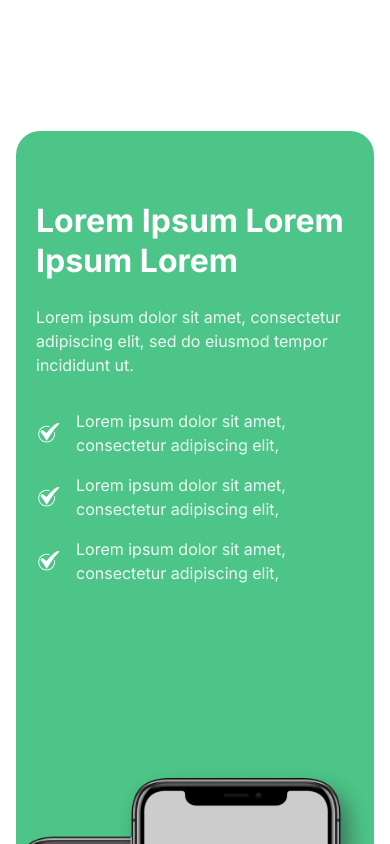
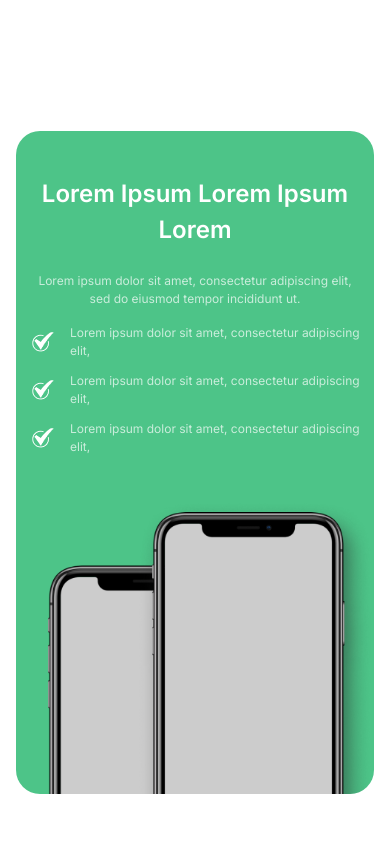
Before and after one commit to vikramkumartejani/snooker-web, a Next.js app: page / in a window 390 px wide. Shown: the part 2360-3204 px from the top of the page. Built offline with nearby package versions, Linux system fonts and the light colour scheme.

Commit message:
features section done

```diff
--- a/app/components/Features.js
+++ b/app/components/Features.js
@@ -9,22 +9,20 @@ export default function Features() {
   ];
 
   return (
-    <section className="px-4 sm:px-6 lg:px-8 py-20">
+    <section id="features" className="px-4 sm:px-6 lg:px-8 py-20">
       <div className="max-w-[1280px] mx-auto">
         <div className="bg-[#4DC488] rounded-[24px] overflow-hidden relative">
-          <div className="grid md:grid-cols-2 gap-8 items-end">
+          <div className="grid md:grid-cols-2 xl:gap-[55px] md:gap-4 items-end">
             {/* Content */}
-            <div className="text-white z-10 ps-[20px] md:ps-[40px] lg:ps-[80px] py-[70px]">
-              <h2 className="text-[32px] md:text-[48px] font-bold leading-tight mb-6">
-                Lorem Ipsum Lorem
-                <br />
-                Ipsum Lorem
+            <div className="text-white z-10 ps-[14px] sm:ps-[20px] md:ps-[40px] lg:ps-[80px] md:pe-0 pe-[14px] sm:pe-[20px] md:py-[70px] py-[45px]">
+              <h2 className="text-[24px] md:text-[32px] xl:text-[40px] font-[600] md:text-left text-center md:leading-[40px] xl:leading-[48.41px] mb-[24px]">
+                Lorem Ipsum Lorem Ipsum Lorem
               </h2>
-              <p className="text-[16px] md:text-[18px] mb-8 opacity-90">
+              <p className="text-[12px] sm:text-[16px] lg:text-[18px] md:text-white text-[#FFFFFFB2] mb-[16px] md:text-left text-center">
                 Lorem ipsum dolor sit amet, consectetur adipiscing elit, sed do
                 eiusmod tempor incididunt ut.
               </p>
-              <div className="space-y-4">
+              <div className="space-y-[12px]">
                 {features.map((feature, index) => (
                   <div key={index} className="flex items-center gap-[16px]">
                     <Image
@@ -34,18 +32,20 @@ export default function Features() {
                       height={24}
                       className="w-[24px] h-[24px] min-w-[24px] min-h-[24px]"
                     />
-                    <span className="opacity-90">{feature}</span>
+                    <span className="md:text-white text-[12px] sm:text-[16px] lg:text-[18px] text-[#FFFFFFB2]">
+                      {feature}
+                    </span>
                   </div>
                 ))}
               </div>
             </div>
 
             {/* Phones */}
-            <div className="relative flex items-end justify-center h-[400px] md:h-[500px]">
+            <div className="relative flex items-end justify-center sm:h-[400px] md:h-[500px] md:ps-0 ps-8">
               <img
                 src="/assets/phones.png"
                 alt="iPhone mockup"
-                className="w-auto h-auto pt-[70px]"
+                className="w-auto h-auto md:pt-[70px]"
               />
             </div>
           </div>
```
